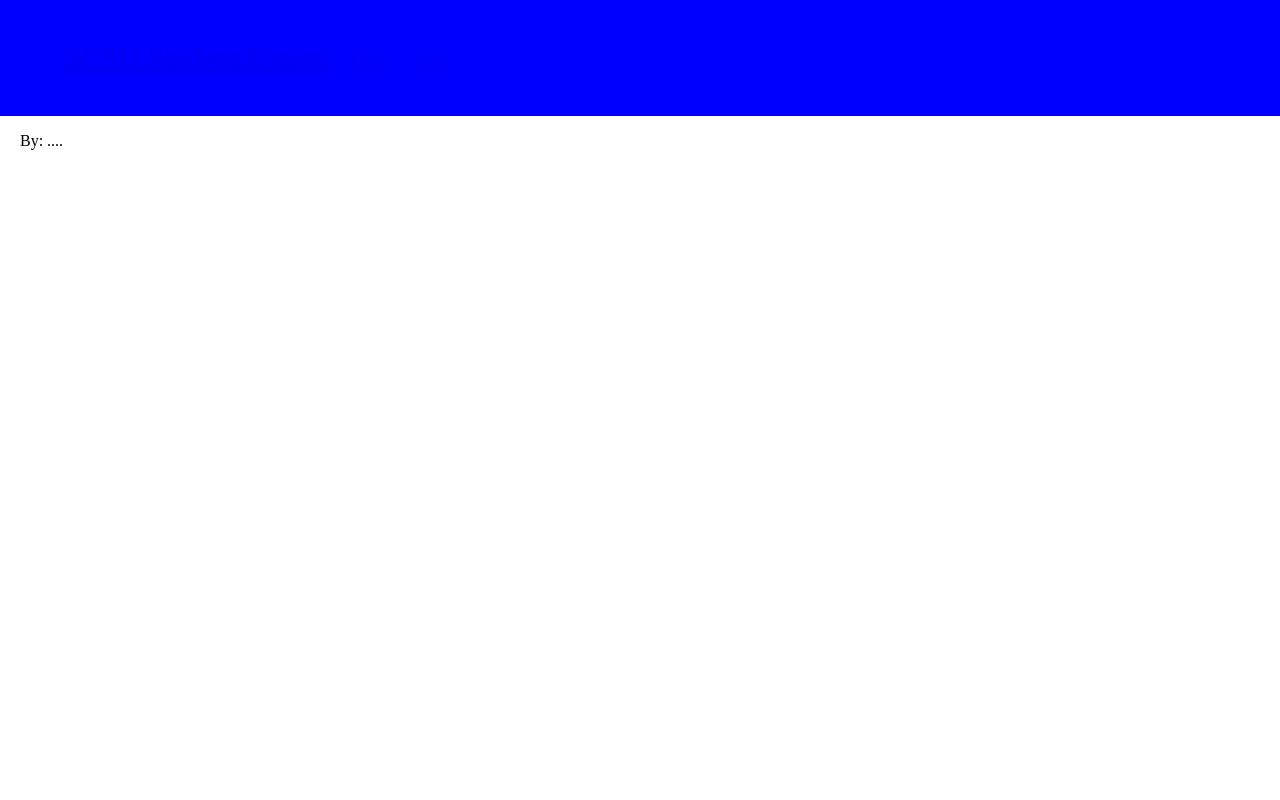
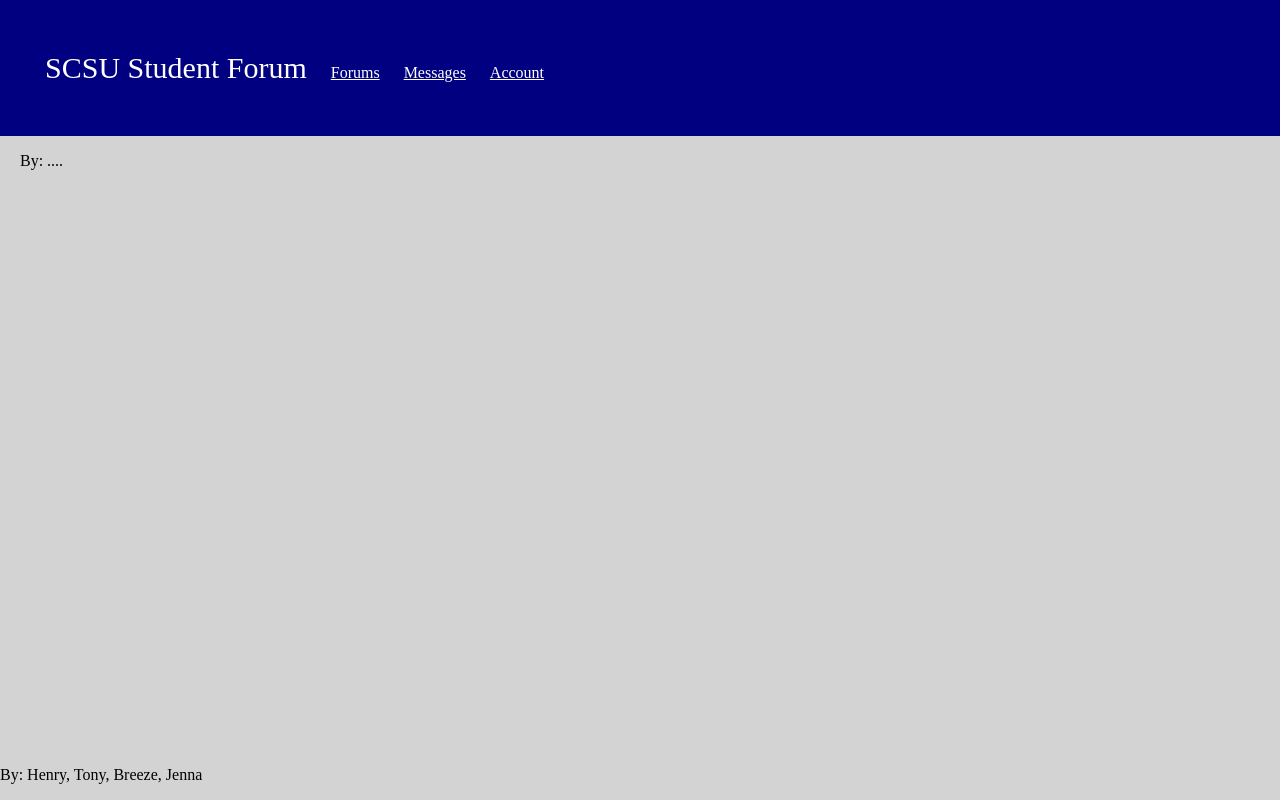
Before and after one commit to AugustTimes77/SCSUForum, a plain HTML site: page index.html in a window 1280 px wide. Drawn offline with Linux system fonts and the light colour scheme.

Commit message:
updated colors

```diff
--- a/index.html
+++ b/index.html
@@ -10,16 +10,22 @@
     <div class="header">
         <nav>
             <ul>
-                <li><a href="#main" id="main">SCSU Student Forum</a></li>
-                <li><a href="#">Link1</a></li>
-                <li><a href="#">Link2</a></li>
+                <li><p id="main">SCSU Student Forum</p></li>
+                <li><a href="#">Forums</a></li>
+                <li><a href="#">Messages</a></li>
+                <li><a href="#">Account</a></li>
             </ul>
         </nav>
     </div>
 
-    <main class="body">
+    <div class="body">
         <p>By: ....</p>
-    </main>
+    </div>
+
+
+    <footer>
+        <p>By: Henry, Tony, Breeze, Jenna</p>
+    </footer>
 
     <script src="/js/script.js"></script>
 </body>
--- a/stylesheets/styles.css
+++ b/stylesheets/styles.css
@@ -1,6 +1,9 @@
 body {
-    background-color: white;
+    display: flex;
+    flex-direction: column;
+    background-color: lightgray;
     margin: 0px;
+    min-height:100vh;
 }
 
 
@@ -14,13 +17,14 @@ li {
 }
 
 .header {
-    padding: 25px;
+    padding: 5px;
     text-align: left;
-    background: blue;
+    background: navy;
     color: white;
 }
 
 .body{
+    flex: 1;
     padding-left: 20px;
     padding-right: 20px;
 }
@@ -31,9 +35,14 @@ li {
     font-size: 20px;
 }
 
+
+a{
+    color:white;
+}
 a:hover {
-    color:gray;
-}
-a:visited{
     color:black;
 }
+
+footer{
+    align-content: baseline;
+}
```
